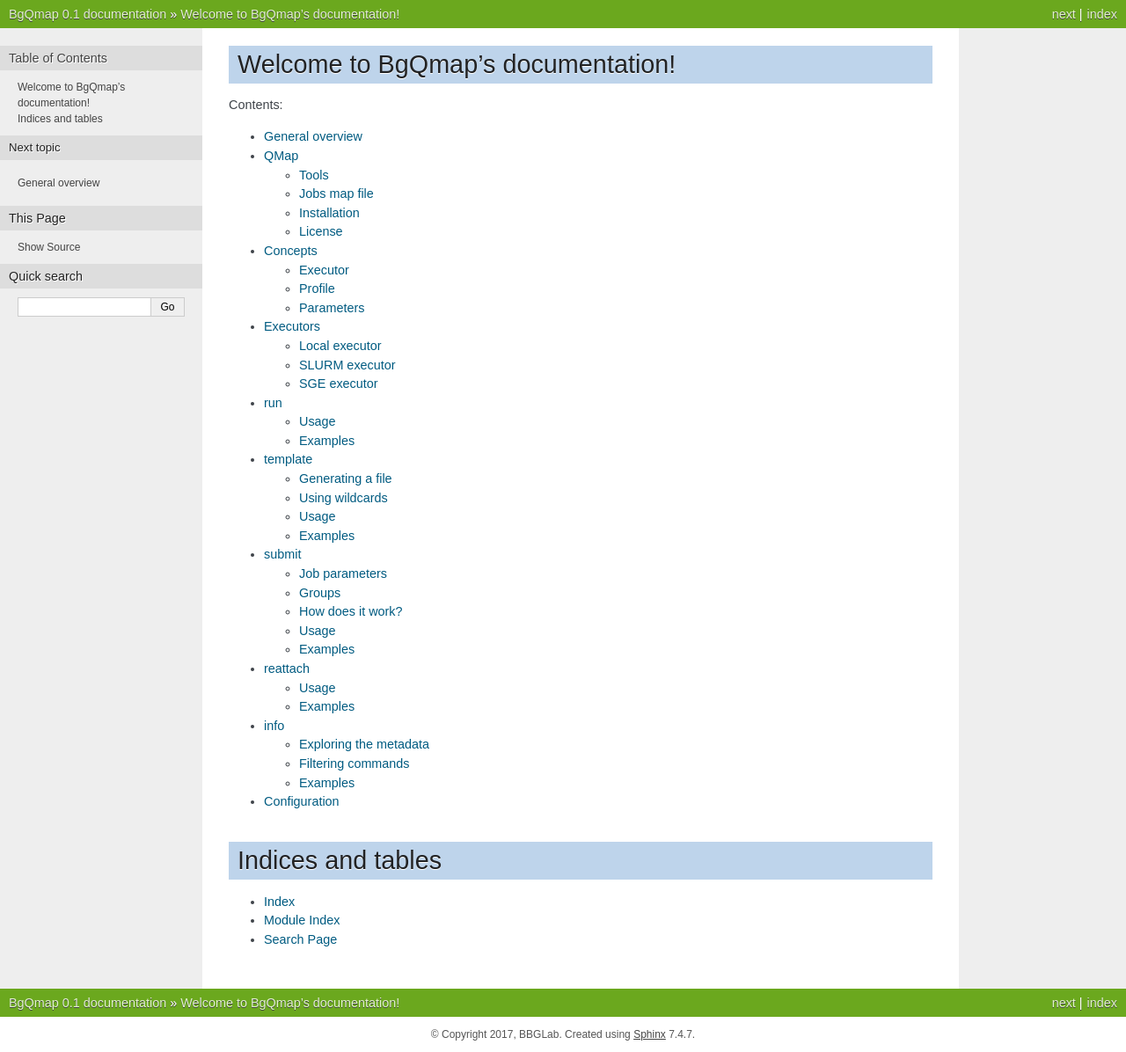
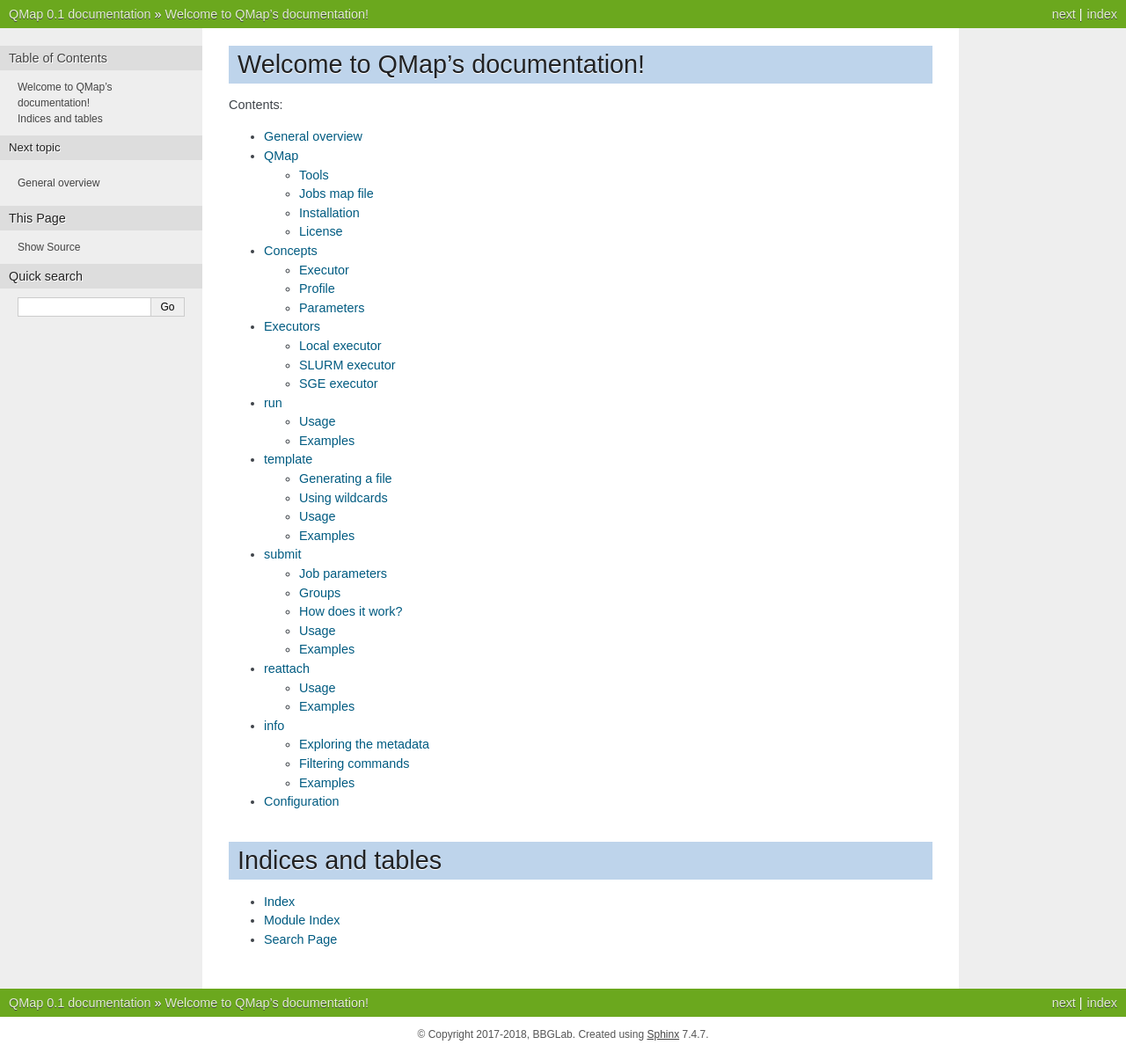
Before and after one commit to bbglab/qmap, a Sphinx documentation site: the page built from docs/source/index.rst, in a window 1280 px wide. Shown: the whole page at 88% size. Built offline with Sphinx 7.4.7, drawn with Linux system fonts in a browser that asks for light colours.

Commit message:
Fixed typo in docs

```diff
--- a/docs/source/conf.py
+++ b/docs/source/conf.py
@@ -1,7 +1,7 @@
 #!/usr/bin/env python3
 # -*- coding: utf-8 -*-
 #
-# BgQmap documentation build configuration file, created by
+# QMap documentation build configuration file, created by
 # sphinx-quickstart on Mon Sep  4 09:07:33 2017.
 #
 # This file is execfile()d with the current directory set to its
@@ -53,8 +53,8 @@
 master_doc = 'index'
 
 # General information about the project.
-project = 'BgQmap'
-copyright = '2017, BBGLab'
+project = 'QMap'
+copyright = '2017-2018, BBGLab'
 author = 'BBGLab'
 
 # The version info for the project you're documenting, acts as replacement for
@@ -117,7 +117,7 @@
 # -- Options for HTMLHelp output ------------------------------------------
 
 # Output file base name for HTML help builder.
-htmlhelp_basename = 'BgQmapdoc'
+htmlhelp_basename = 'QMapdoc'
 
 
 # -- Options for LaTeX output ---------------------------------------------
@@ -144,7 +144,7 @@
 # (source start file, target name, title,
 #  author, documentclass [howto, manual, or own class]).
 latex_documents = [
-    (master_doc, 'BgQmap.tex', 'BgQmap Documentation',
+    (master_doc, 'QMap.tex', 'QMap Documentation',
      'BBGLab', 'manual'),
 ]
 
@@ -154,7 +154,7 @@
 # One entry per manual page. List of tuples
 # (source start file, name, description, authors, manual section).
 man_pages = [
-    (master_doc, 'qmap', 'BgQmap Documentation',
+    (master_doc, 'qmap', 'QMap Documentation',
      [author], 1)
 ]
 
@@ -165,8 +165,8 @@
 # (source start file, target name, title, author,
 #  dir menu entry, description, category)
 texinfo_documents = [
-    (master_doc, 'BgQmap', 'BgQmap Documentation',
-     author, 'BgQmap', 'One line description of project.',
+    (master_doc, 'QMap', 'QMap Documentation',
+     author, 'QMap', 'One line description of project.',
      'Miscellaneous'),
 ]
 
--- a/docs/source/index.rst
+++ b/docs/source/index.rst
@@ -1,10 +1,10 @@
-.. BgQmap documentation master file, created by
+.. QMap documentation master file, created by
    sphinx-quickstart on Mon Sep  4 09:07:33 2017.
    You can adapt this file completely to your liking, but it should at least
    contain the root `toctree` directive.
 
-Welcome to BgQmap's documentation!
-==================================
+Welcome to QMap's documentation!
+================================
 
 
 .. toctree::
--- a/docs/source/submit.rst
+++ b/docs/source/submit.rst
@@ -59,7 +59,7 @@
 
 One of the features of |qm| is that you can access the parameters of the
 job from your job command.
-E.g. Using :command:`bgqmap submit --cores 5 jobs.map`` you can
+E.g. Using :command:`qmap submit --cores 5 jobs.map`` you can
 have a :file:`jobs.map` file with commands like::
 
    python parallel1.py --cores ${QMAP_CORES}
```
